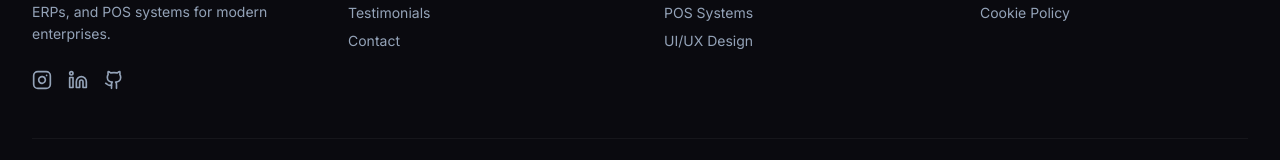
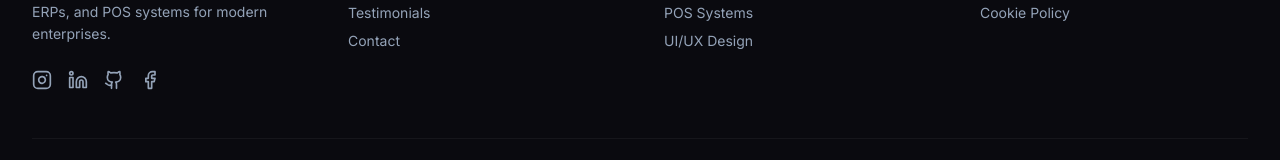
Before and after one commit to yasithbimsarag/coders.lk, a React (Vite) app: page / in a window 1280 px wide. Shown: the part 4718-4878 px from the top of the page. Built offline with nearby package versions, Linux system fonts and the light colour scheme.

Commit message:
Update Footer.tsx
adding fb

```diff
--- a/src/components/Footer.tsx
+++ b/src/components/Footer.tsx
@@ -1,5 +1,5 @@
 
-import { Code2Icon, GithubIcon, TwitterIcon, LinkedinIcon, Instagram } from 'lucide-react';
+import { Code2Icon, GithubIcon, TwitterIcon, LinkedinIcon, Instagram, Facebook } from 'lucide-react';
 export function Footer() {
   return (
     <footer className="bg-background border-t border-white/5 pt-16 pb-8">
@@ -40,6 +40,13 @@ export function Footer() {
                 aria-label="GitHub">
 
                 <GithubIcon className="w-5 h-5" />
+              </a>
+               <a
+                href="#"
+                className="text-slate-400 hover:text-white transition-colors"
+                aria-label="facebook">
+
+                <Facebook className="w-5 h-5" />
               </a>
             </div>
           </div>
```
